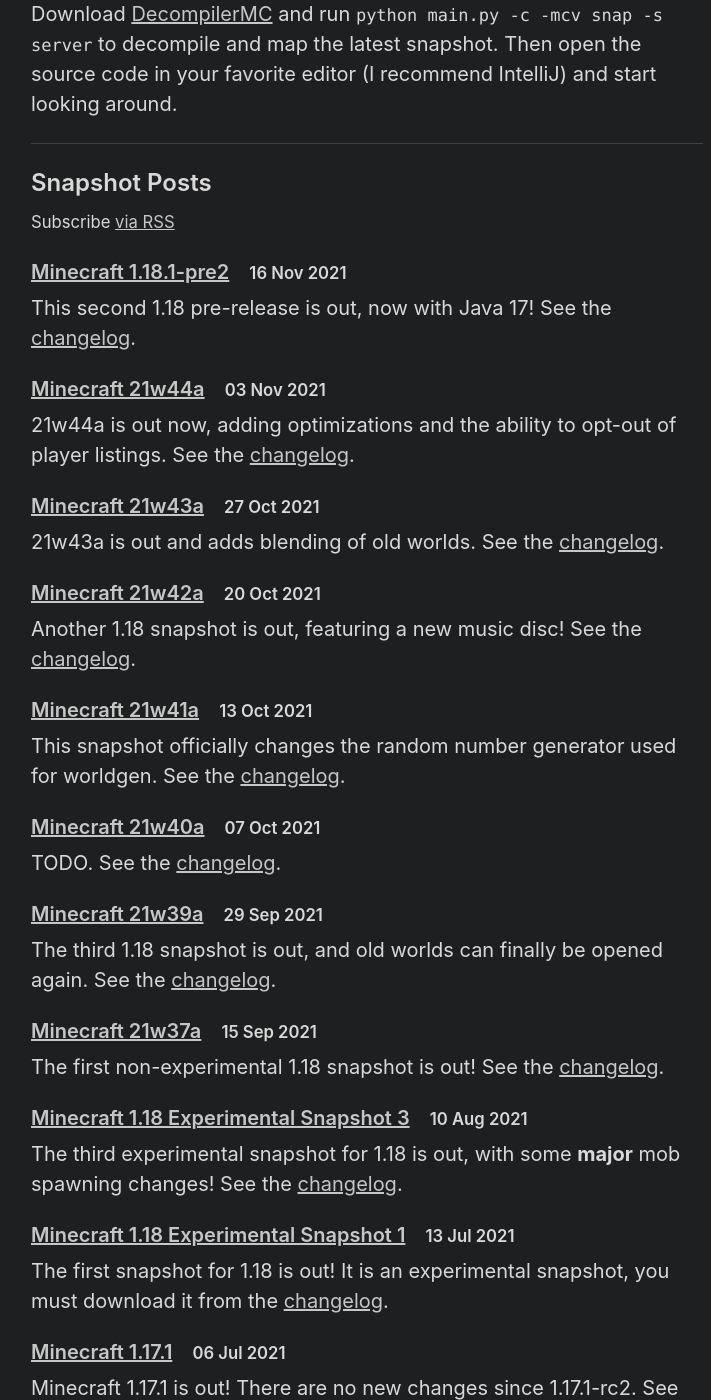
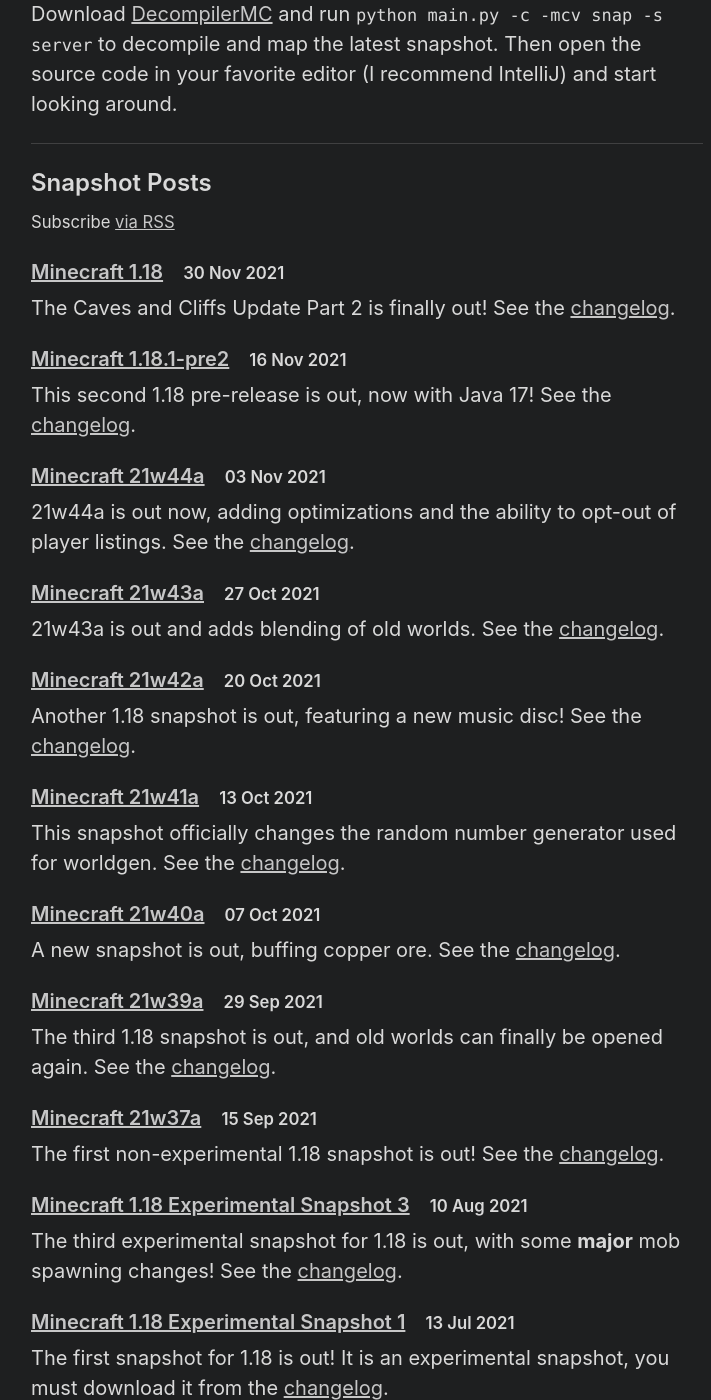
Before and after one commit to Tisawesomeness/tisawesomeness.github.io, a Jekyll site: the page built from snapshots.html, in a window 1280 px wide and 1400 px high, scrolled down 542 px. Shown: the whole window, without its empty margins (273-984 px from the left). Built offline with Jekyll 4.4.1, drawn with Linux system fonts in a browser that asks for light colours.

Commit message:
Add 1.18

```diff
--- a/snapshots/_posts/2021-10-07-21w40a.md
+++ b/snapshots/_posts/2021-10-07-21w40a.md
@@ -4,7 +4,7 @@
 date: 2021-10-07 13:13:32 -0500
 ---
 
-TODO. See the [changelog](https://www.minecraft.net/en-us/article/minecraft-snapshot-21w40a).
+A new snapshot is out, buffing copper ore. See the [changelog](https://www.minecraft.net/en-us/article/minecraft-snapshot-21w40a).
 
 # Copper Ore Drops
 
--- /dev/null
+++ b/snapshots/_posts/2021-11-30-1-18.md
@@ -0,0 +1,11 @@
+---
+layout: post
+title: "Minecraft 1.18"
+date: 2021-11-30 15:54:54 -0500
+---
+
+The Caves and Cliffs Update Part 2 is finally out! See the [changelog](https://www.minecraft.net/en-us/article/the-caves---cliffs-part-ii-update-here).
+
+# No Changes since 1.18-rc4
+
+There are no changes between 1.18-rc4 and 1.18 except for the version number.
```
